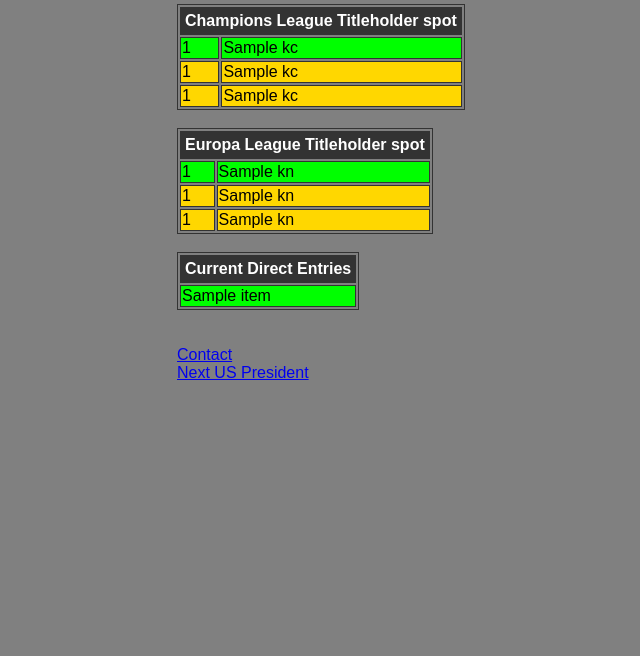
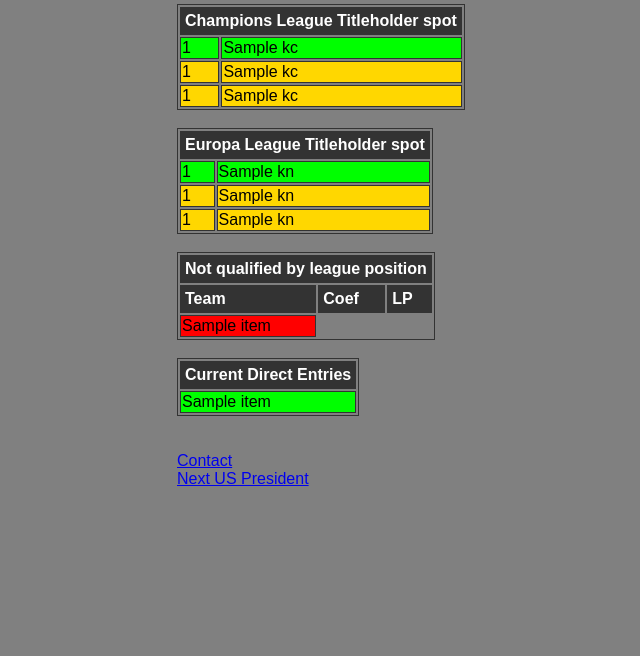
Before and after one commit to SuperMarioCro/cl24-extra, a Flask app: template templates/index.html in a window 1280 px wide. Shown: the part 294-950 px from the top of the page, without its empty margins (147-787 px from the left). Before the commit the page ends 674 px from the top, so only its background shows below. Run offline with Flask 2, Linux system fonts and the light colour scheme; the template is opened without the code that fills it: most values are stand-ins (such as "Sample title", 1, 10 or a date in 2020); parts of the project's set-up code (start-up, migrations or seed data) failed here and were passed over.

Commit message:
change requirements
Signed-off-by: SuperMarioCro <mario.haric@gmail.com>

```diff
--- a/main.py
+++ b/main.py
@@ -1,11 +1,11 @@
 from flask import Flask, render_template
-from scraper import kvalifikanti, performance_entries_list, kvalifikanti_champions, direct_entries_list
+from scraper import kvalifikanti, performance_entries_list, kvalifikanti_champions, direct_entries_list, challengers
 
 app = Flask(__name__)
 
 @app.route('/')
 def home():
-    return render_template("index.html", kn=kvalifikanti, pel=performance_entries_list, kc=kvalifikanti_champions, de=direct_entries_list)
+    return render_template("index.html", kn=kvalifikanti, pel=performance_entries_list, kc=kvalifikanti_champions, de=direct_entries_list, ch= challengers)
 
 if __name__ == '__main__':
     app.run(host='0.0.0.0', port=5000)
--- a/scraper.py
+++ b/scraper.py
@@ -138,16 +138,24 @@
 
 champions_list = []
 non_and_champions_list = []
+all_teams = {}
 for item in leagues:
     response = requests.get(item["link"])
     direct_entries = response.text
     soup = BeautifulSoup(direct_entries, "html.parser")
     teams = soup.find_all(class_=CLASS)
     champions_list.append(teams[0].get_text())
+    if item["direct"] - item["spots"] != 0:
+        for _ in range(len(teams)):
+            all_teams[teams[_].get_text()] = _+1
     for _ in range(item["direct"]):
         direct_entries_list.append(teams[_].get_text())
-    for _ in range(item["direct"], item["spots"]):
-        non_and_champions_list.append(teams[_].get_text())
+    if item["name"] not in ["Serbia", "Turkey", "Switzerland", "Ukraine", "Czech Republic"]:
+        for _ in range(item["direct"], item["spots"]):
+            non_and_champions_list.append(teams[_].get_text())
+    else:
+        for _ in range(item["direct"]):
+            non_and_champions_list.append(teams[_].get_text())
 
 kvalifikanti = []
 kvalifikanti_champions = []
@@ -163,3 +171,17 @@
         kvalifikanti.append(item)
 
 direct_entries_list.append(kvalifikanti[0][0])
+
+lista_minimuma = []
+for _ in range(3):
+    lista_minimuma.append(float(kvalifikanti[_][1]))
+    lista_minimuma.append(float(kvalifikanti_champions[_][1]))
+minimum = min(lista_minimuma)
+challengers = []
+
+for item in lista_klubova:
+    if float(item[1]) > minimum:
+        if item[0] not in direct_entries_list not in kvalifikanti not in kvalifikanti_champions:
+            if item[0] in list(all_teams.keys()):
+                item.append(all_teams[item[0]])
+                challengers.append(item)
--- a/static/assets/css/styles.css
+++ b/static/assets/css/styles.css
@@ -8,7 +8,9 @@
 
 .container-fluid {
     padding: 15% 25%;
-
+}
+.nq {
+    background-color: red;
 }
 
 table {
--- a/templates/index.html
+++ b/templates/index.html
@@ -95,6 +95,33 @@
 <table>
   <thead>
     <tr>
+      <th colspan="3">Not qualified by league position</th>
+    </tr>
+    <tr>
+      <th>Team</th>
+      <th>Coef</th>
+      <th>LP</th>
+    </tr>
+  </thead>
+  <tbody class="nq">
+    {% for team in ch %}
+    <tr>
+      {% for item in team %}
+      <td>{{item}}</td>
+      {% endfor %}
+
+    </tr>
+    {% endfor %}
+
+  </tbody>
+
+</table>
+
+<br>
+
+<table>
+  <thead>
+    <tr>
       <th colspan="1">Current Direct Entries</th>
     </tr>
   </thead>
```
